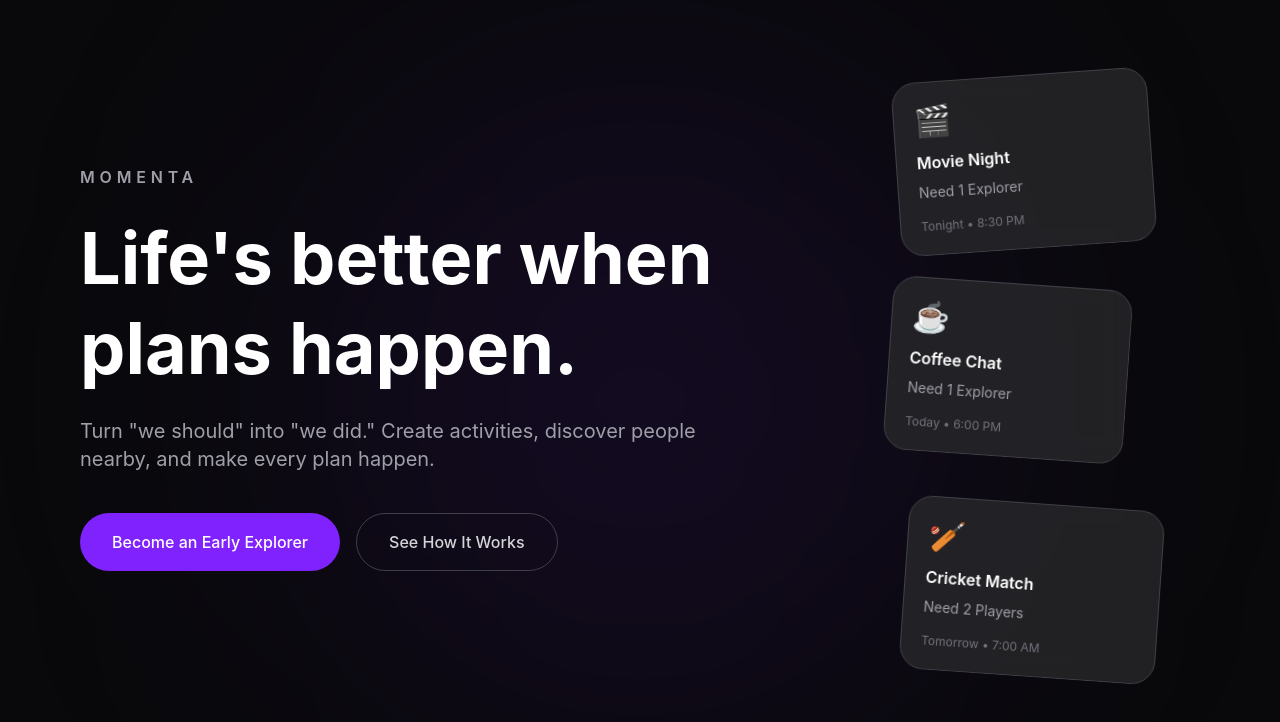
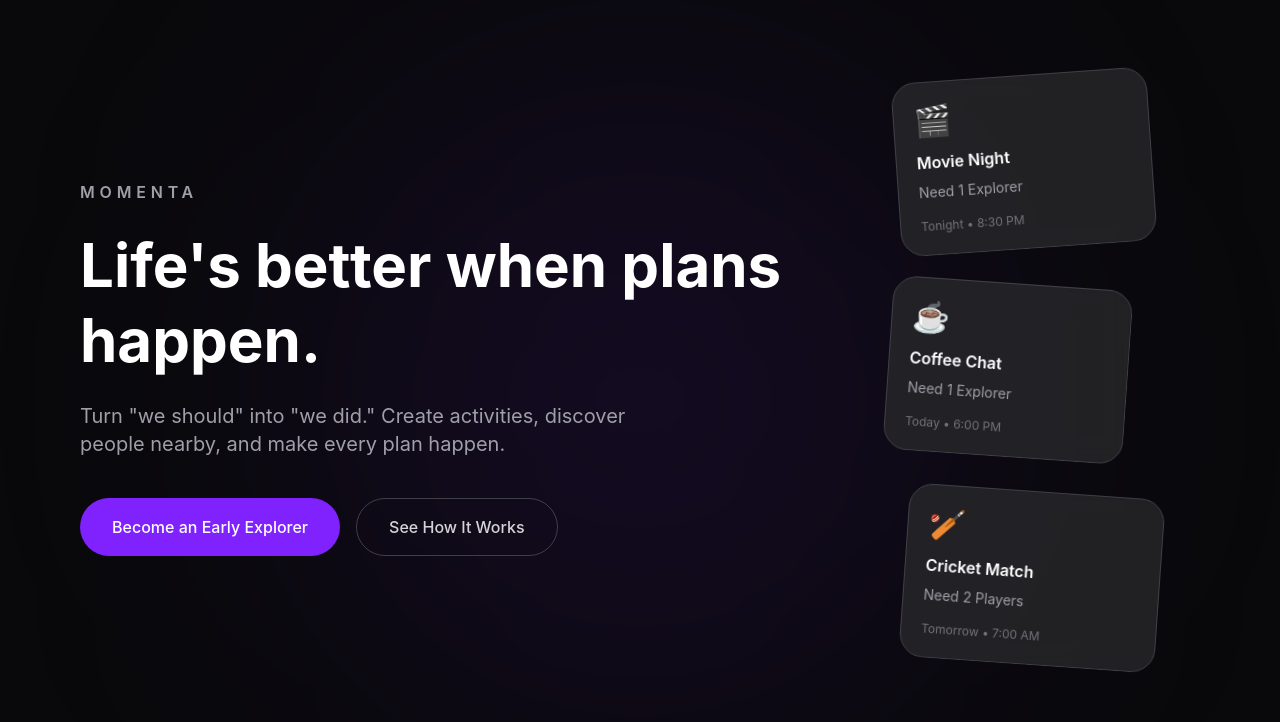
Before and after one commit to Abhi5158/Momenta, a React (Vite) app: page / in a window 1280 px wide. Shown: the top 722 px of the page. Built offline with nearby package versions, Linux system fonts and the light colour scheme.

Commit message:
Build Momenta hero section

```diff
--- a/src/App.tsx
+++ b/src/App.tsx
@@ -13,11 +13,11 @@ function App() {
         MOMENTA
       </p>
 
-      <h1 className="text-5xl font-bold leading-tight md:text-7xl">
+      <h1 className="text-5xl font-bold leading-tight md:text-6xl">
         Life&apos;s better when plans happen.
       </h1>
 
-      <p className="mt-6 max-w-2xl text-lg text-zinc-400 md:text-xl">
+      <p className="mt-6 max-w-xl text-lg text-zinc-400 md:text-xl">
         Turn &quot;we should&quot; into &quot;we did.&quot;
         Create activities, discover people nearby, and make every plan happen.
       </p>
@@ -62,7 +62,7 @@ function App() {
       </div>
 
       {/* Cricket Card */}
-      <div className="absolute bottom-12 right-10 rotate-[4deg] w-64 rounded-3xl border border-zinc-700 bg-zinc-800/80 p-5 backdrop-blur-md">
+      <div className="absolute bottom-15 right-10 rotate-[4deg] w-64 rounded-3xl border border-zinc-700 bg-zinc-800/80 p-5 backdrop-blur-md">
         <p className="text-3xl">🏏</p>
         <h3 className="mt-3 font-semibold">Cricket Match</h3>
         <p className="mt-2 text-sm text-zinc-400">
```
